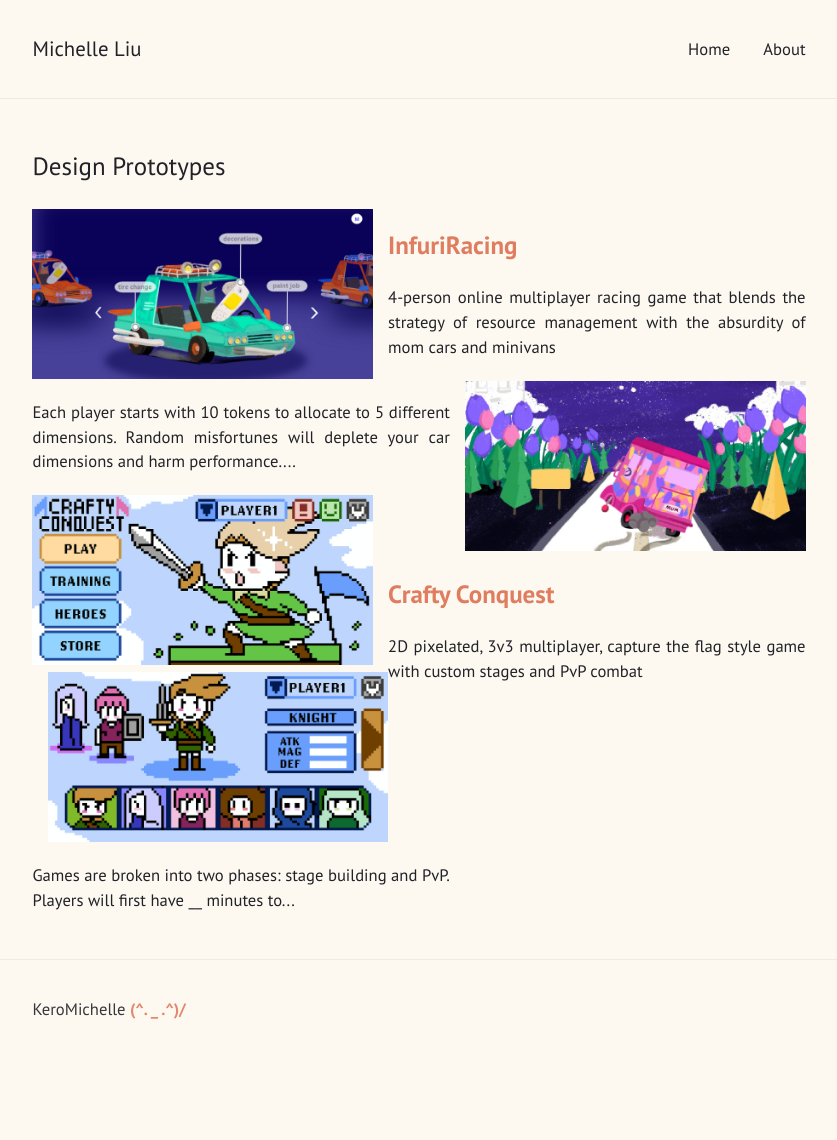
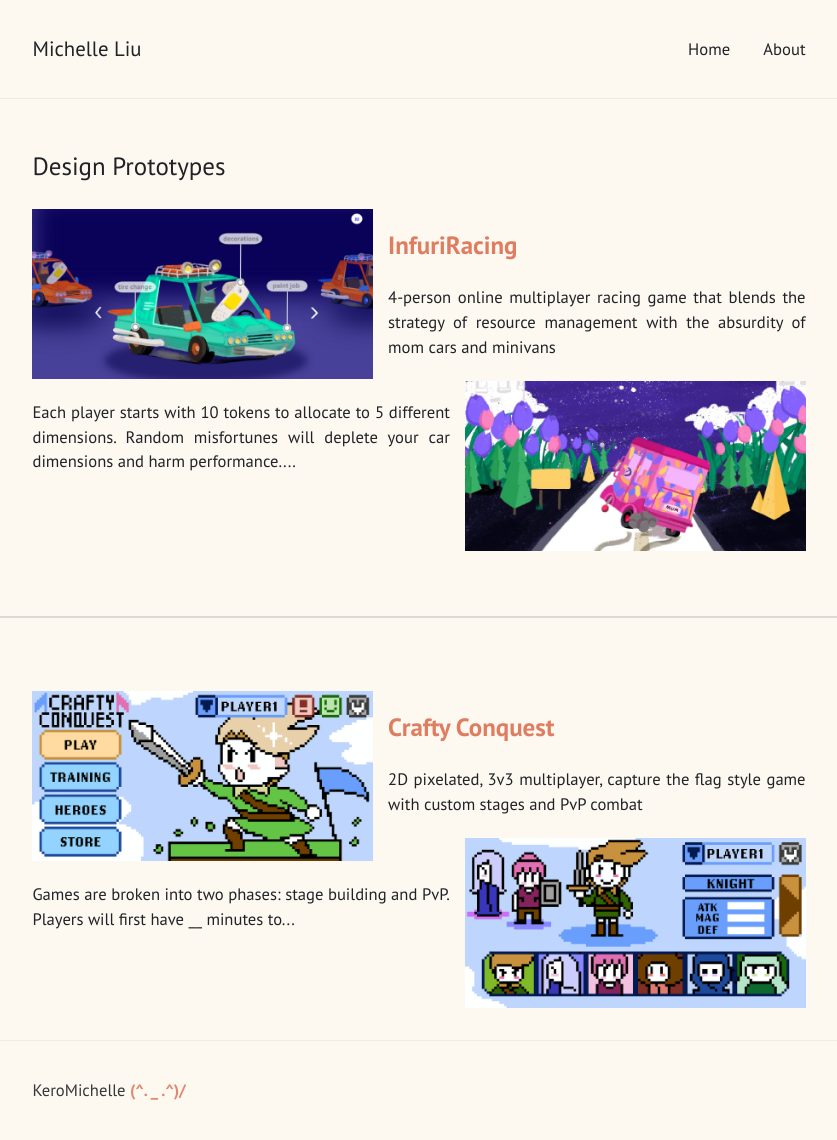
Before and after one commit to KeroMichelle/KeroMichelle.github.io, a Jekyll site: the page built from prototypes.html, in a window 1280 px wide. Shown: the whole page, without its empty margins (221-1058 px from the left). Built offline with Jekyll 4.4.1, drawn with Linux system fonts in a browser that asks for light colours; before the commit the page ends 1059 px from its top, so only the background shows below that.

Commit message:
add articles and horizontal line

```diff
--- a/prototypes.html
+++ b/prototypes.html
@@ -29,8 +29,11 @@
       <p>Each player starts with 10 tokens to allocate to 5 different dimensions. Random misfortunes will deplete your car dimensions and harm performance....</p>
     </div>
   </div>
+</article>
 
+<hr>
 
+<article>
   <div class="containerprototype">
     <div class="containerprototype">
       <div class="containerprototypeleft1">
```
